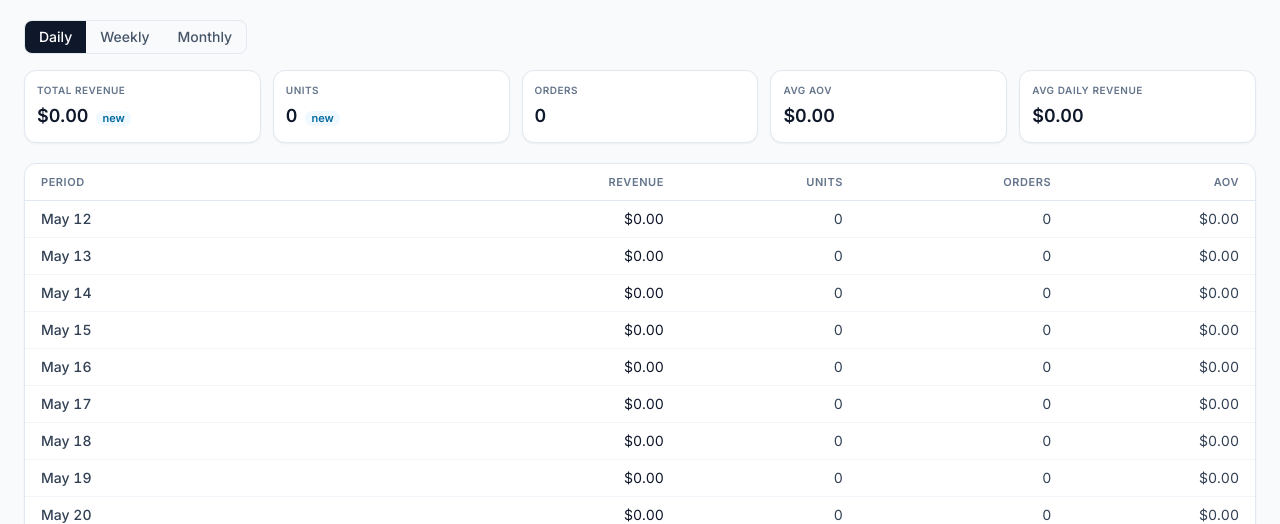
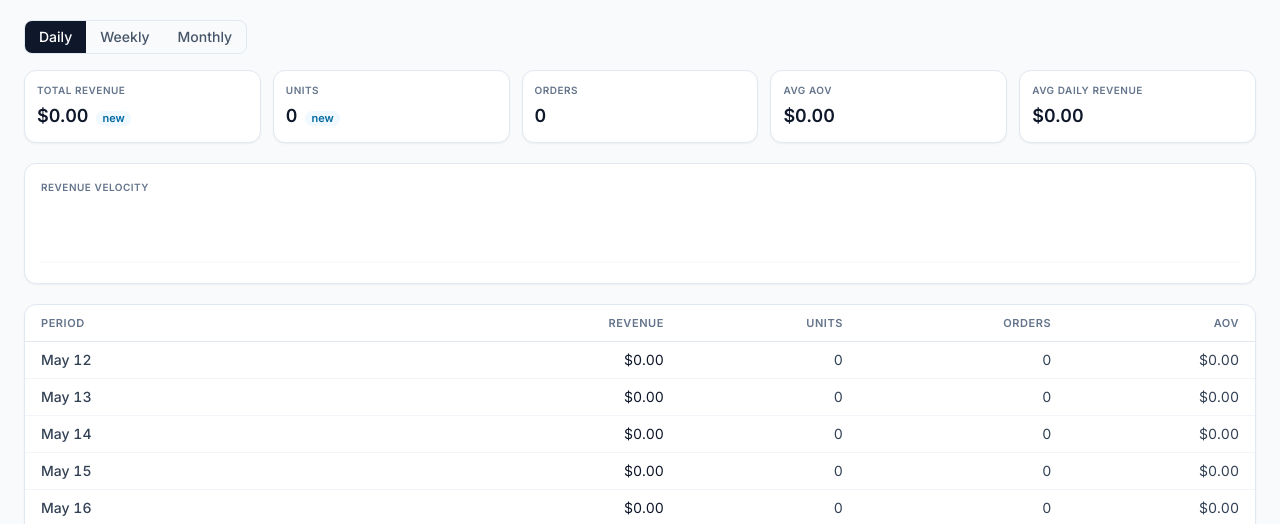
Before and after one commit to jordanblum1991/smashbox, a FastAPI app: page /reports/sales in a window 1280 px wide. Shown: the part 174-698 px from the top of the page. Run offline with FastAPI, Linux system fonts and the light colour scheme; style sheets or scripts are compiled from the project's sources; parts of the project's set-up code (start-up, migrations or seed data) failed here and were passed over; some libraries are stand-ins or nearby versions.

Commit message:
sales report: inline-SVG revenue velocity bar chart
Reuse dashboard_trends.bar_chart + the ui.barchart macro to draw revenue per
bucket above the table, matching the P&L trend-chart style. Tooltips built
from the same buckets.

Co-Authored-By: Claude Opus 4.8 <noreply@anthropic.com>

```diff
--- a/app/routers/reports.py
+++ b/app/routers/reports.py
@@ -171,9 +171,11 @@ def sales_view(request: Request, granularity: str = "daily", db: Session = Depen
     """Sales velocity — revenue/units/orders per day/week/month with trend."""
     view = compute_sales_report(db, granularity)
     window_label = f"{view.window_start:%b %d} – {view.window_end:%b %d, %Y}"
+    chart = bar_chart([float(b.revenue) for b in view.buckets])
     return templates.TemplateResponse(
         request, "reports/sales.html",
-        {"view": view, "granularities": GRANULARITIES, "window_label": window_label},
+        {"view": view, "granularities": GRANULARITIES,
+         "window_label": window_label, "chart": chart},
     )
 
 
--- a/app/templates/reports/sales.html
+++ b/app/templates/reports/sales.html
@@ -58,7 +58,17 @@
   </div>
 </section>
 
-{# CHART_PLACEHOLDER — bar chart inserted in Task 3 #}
+{# Revenue velocity — zero-dep inline-SVG bar chart (reuses ui.barchart). #}
+{% if chart %}
+{% set tips = namespace(t=[]) %}
+{% for b in view.buckets %}
+  {% set tips.t = tips.t + [b.label ~ ": " ~ (b.revenue | money)] %}
+{% endfor %}
+<section aria-label="Revenue velocity" class="mb-5 rounded-xl border border-slate-200 bg-white p-4 shadow-sm print:hidden">
+  <div class="text-[10px] font-semibold uppercase tracking-wider text-slate-500">Revenue velocity</div>
+  <div class="mt-2">{{ ui.barchart(chart, tooltips=tips.t, pos_tone="info", neg_tone="neg") }}</div>
+</section>
+{% endif %}
 
 {# Velocity table #}
 <div class="overflow-x-auto rounded-xl border border-slate-200 bg-white shadow-sm">
```
Also changed, not shown: tests/test_sales_page.py (+10 -0 lines).
